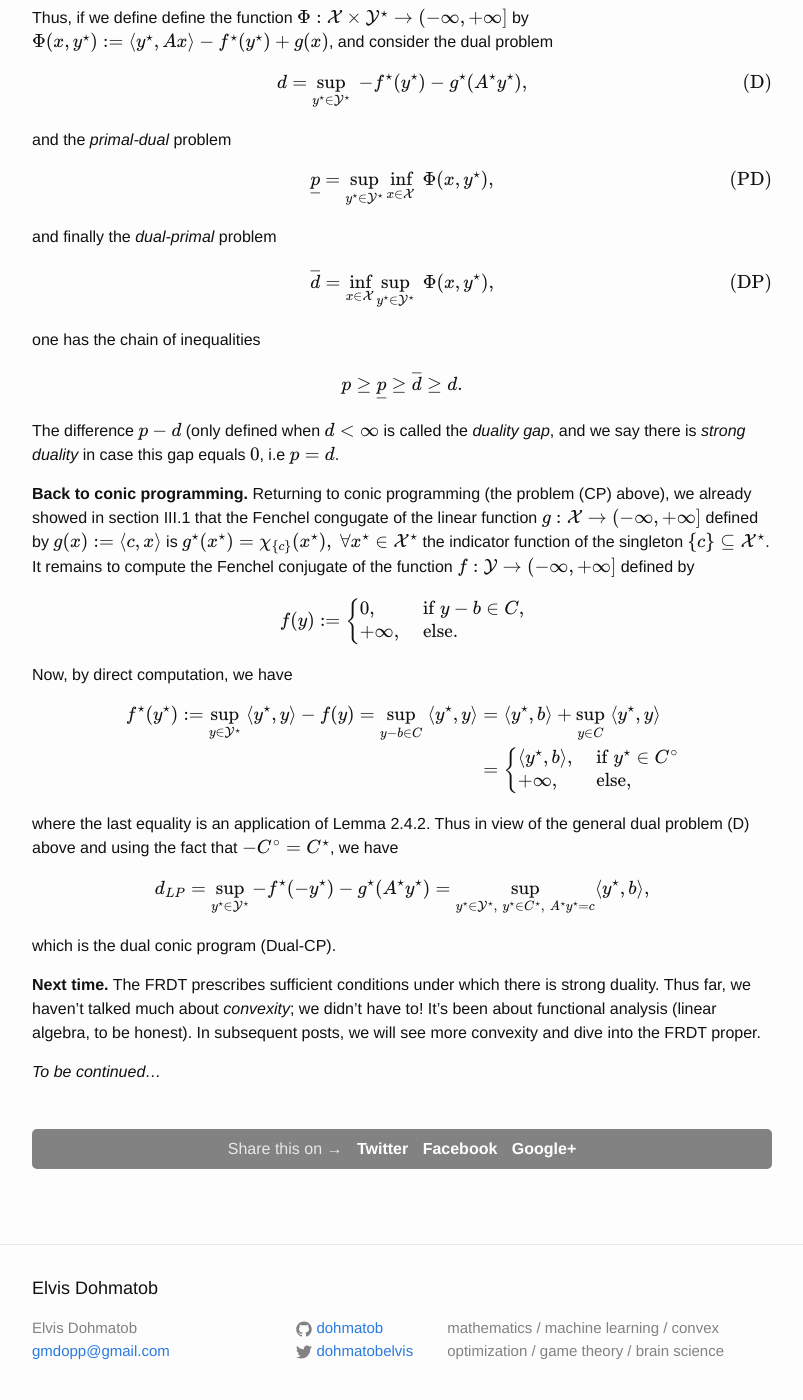
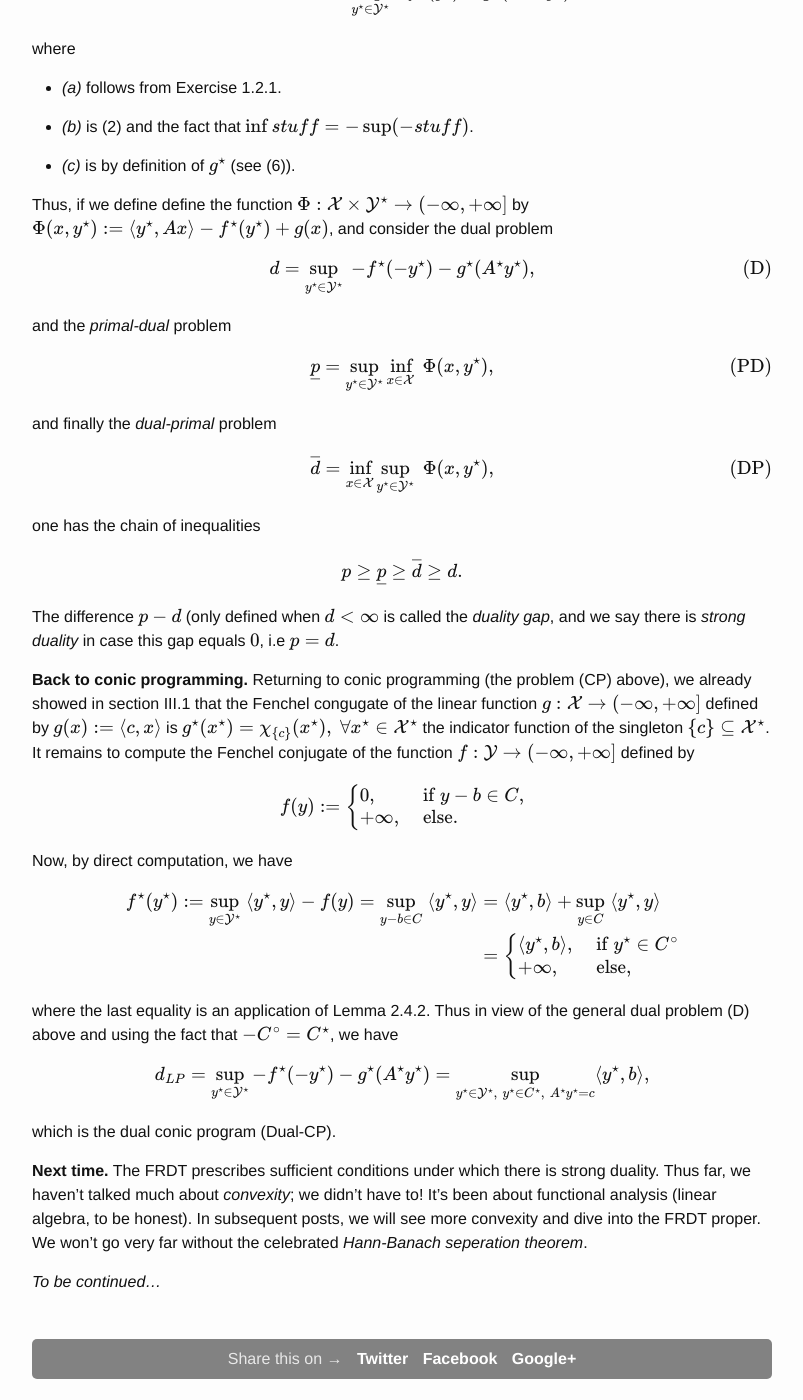
Before and after one commit to dohmatob/dohmatob.github.io, a Jekyll site: the page built from _posts/2019-10-31-duality.md, in a window 1280 px wide and 1400 px high, scrolled down 12594 px. Shown: the whole window, without its empty margins (238-1041 px from the left). Built offline with Jekyll 4.4.1, drawn with Linux system fonts in a browser that asks for light colours; formulas are drawn with MathJax 3; comment, search, counter and statistics services are not loaded; some of the changed text lies outside the part shown.

```diff
--- a/_posts/2019-10-31-duality.md
+++ b/_posts/2019-10-31-duality.md
@@ -304,7 +304,7 @@ $$
 \partial g_1(x) + \partial g_2(x) = \partial (g_1 + g_2)(x).
 $$
 
-*Proof.** Exercise.
+*Proof.* Exercise.
 
 ---
 
@@ -449,6 +445,8 @@ $$
 $$
 
 ---
+
+Using the above Lemma, it's not hard to show (Exercise 2.6.6) that $g \ge \gss$.
 
 ---
 ***Lemma 2.4.2 (Fenchel conjugate of indicator function).***
@@ -716,7 +720,7 @@ Thus, if we define define the function $\Phi:\X \times \Ystar \rightarrow (-\inf
 $\Phi(x,\ystar) := \langle \ystar,Ax\rangle - \fstar(\ystar) + g(x)$, and consider the dual problem
 
 $$
-d = \sup_{\ystar \in \Ystar}\; -\fstar(\ystar) - \gstar(\Astar\ystar), \tag{D}
+d = \sup_{\ystar \in \Ystar}\; -\fstar(-\ystar) - \gstar(\Astar\ystar), \tag{D}
 $$
 
 and the *primal-dual* problem
@@ -785,6 +789,6 @@ which is the dual conic program (Dual-CP).
 **Next time.** The FRDT prescribes sufficient conditions under which there is strong duality.
 Thus far, we haven't talked much about *convexity*; we didn't have to! It's been about
 functional analysis (linear algebra, to be honest).
-In subsequent posts, we will see more convexity and dive into the FRDT proper.
+In subsequent posts, we will see more convexity and dive into the FRDT proper. We won't go very far without the celebrated *Hann-Banach seperation theorem*.
 
 *To be continued...*
```
Also changed, not shown: other parts of _posts/2019-10-31-duality.md (+10 -8 lines).
